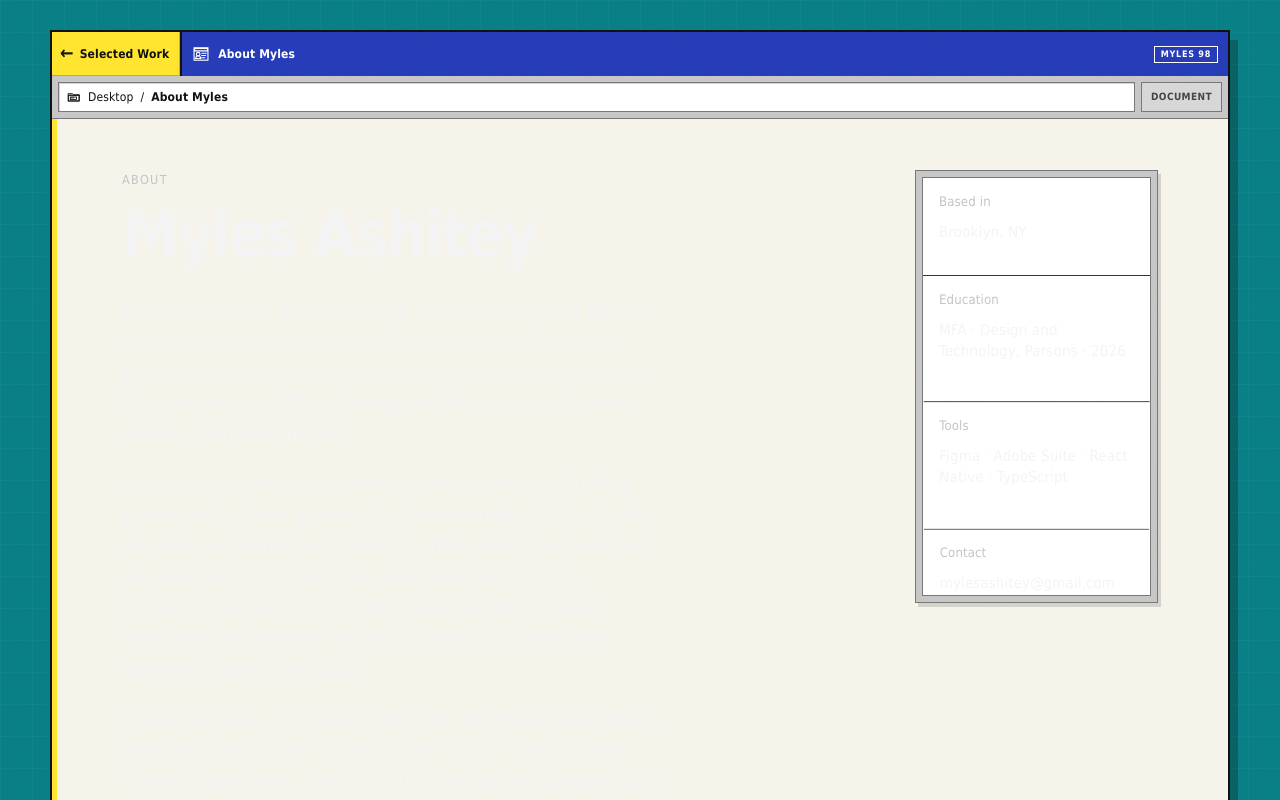
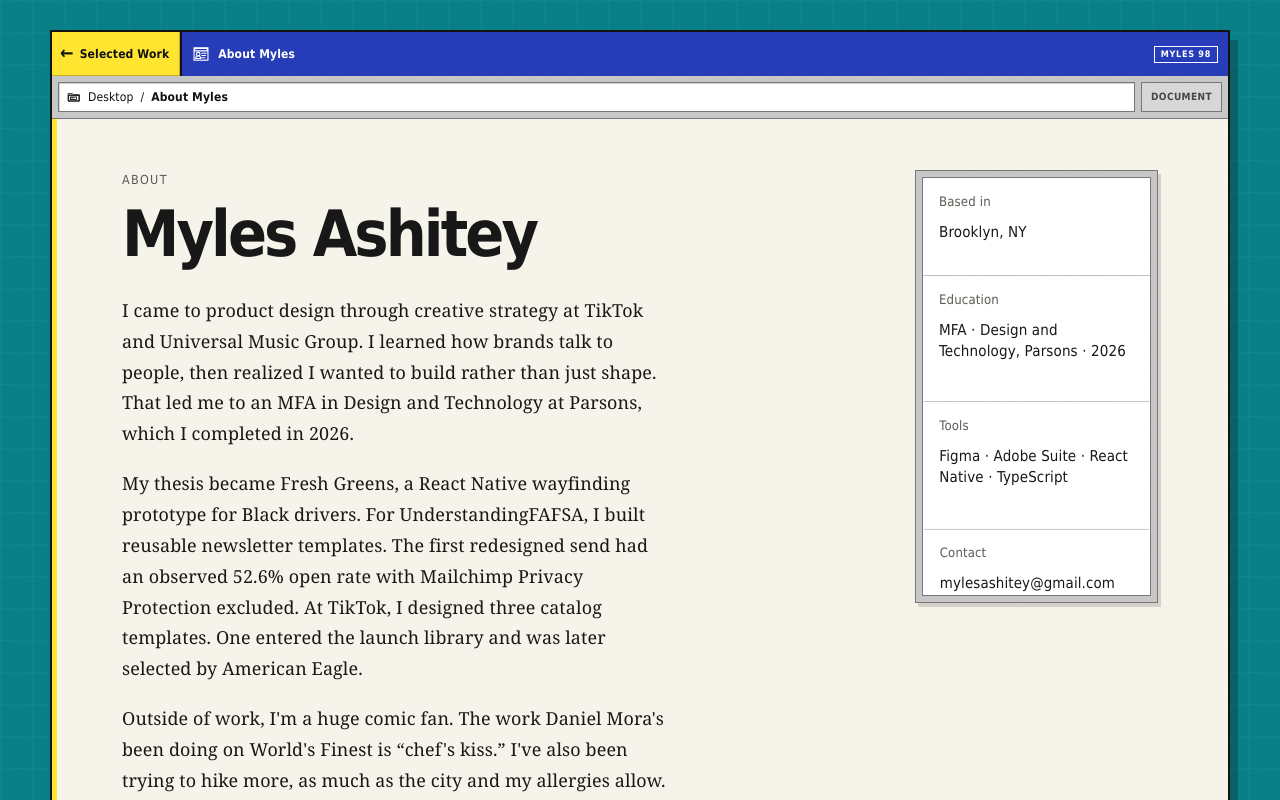
Before and after one commit to ashim238/myles-portfolio-migration, a Next.js app: page /about in a window 1280 px wide. Shown: the top 800 px of the page. Built offline with nearby package versions, Linux system fonts and the light colour scheme.

Commit message:
fix: restore contrast on Myles 98 paper surfaces

```diff
--- a/src/app/globals.css
+++ b/src/app/globals.css
@@ -8,3 +8,4 @@
 @import "./styles/myles-98-polish.css";
 @import "./styles/myles-98-refinement.css";
 @import "./styles/myles-98-precision.css";
+@import "./styles/myles-98-paper-contrast.css";
--- /dev/null
+++ b/src/app/styles/myles-98-paper-contrast.css
@@ -0,0 +1,111 @@
+/* Paper-backed Myles 98 surfaces stay light even when the global site theme is
+   dark. Keep the correction on reader/document copy rather than remapping the
+   shared --foreground and --muted tokens, since embedded evidence panels still
+   rely on those dark-surface values. */
+.reader-mode.reader-mode,
+.myles98-system-document.myles98-system-document {
+  --m98-paper-text: var(--m97-reader-ink);
+  --m98-paper-muted: #5b5953;
+  --m98-paper-rule: color-mix(
+    in srgb,
+    var(--m97-reader-ink) 28%,
+    transparent
+  );
+}
+
+/* Reader Mode hero and recruiter summary. */
+.reader-mode.reader-mode :is(
+  .project-hero-title,
+  .case-cut-row dd,
+  .case-cut-evidence-type,
+  .case-cut-evidence-cta,
+  .case-cut-moves li
+) {
+  color: var(--m98-paper-text);
+}
+
+.reader-mode.reader-mode :is(
+  .project-topbar,
+  .project-hero-lede,
+  .case-cut-row dt,
+  .case-cut-moves-label
+) {
+  color: var(--m98-paper-muted);
+}
+
+.reader-mode.reader-mode .case-cut-moves li::before {
+  color: var(--m98-paper-muted);
+}
+
+.reader-mode.reader-mode :is(.case-lead-media, .case-cut-evidence) {
+  border-color: var(--m98-paper-rule);
+}
+
+/* Secondary Myles 98 documents: About, Resume, and Loose Parts. */
+.myles98-system-document :is(
+  .about-heading,
+  .about-body,
+  .about-detail dd,
+  .about-detail dd a,
+  .resume-heading,
+  .resume-detail dd,
+  .resume-detail dd a,
+  .resume-section-heading,
+  .resume-role-title,
+  .resume-role-title a,
+  .resume-role-summary,
+  .resume-role-bullets,
+  .resume-skill-group dt,
+  .resume-skill-group dd,
+  .project-hero-title,
+  .play-entry-title,
+  .play-entry-hook,
+  .play-entry-body dd
+) {
+  color: var(--m98-paper-text);
+}
+
+.myles98-system-document :is(
+  .about-kicker,
+  .about-detail dt,
+  .resume-label,
+  .resume-summary-heading,
+  .resume-body,
+  .resume-detail dt,
+  .resume-role-org,
+  .resume-role-dates,
+  .play-lede,
+  .play-section-label,
+  .play-entry-index,
+  .play-entry-exploration,
+  .play-entry-body dt,
+  .play-entry-meta,
+  .play-entry-tag
+) {
+  color: var(--m98-paper-muted);
+}
+
+.myles98-system-document :is(
+  .about-detail,
+  .resume-aside,
+  .resume-detail,
+  .resume-experience,
+  .resume-role,
+  .resume-skills,
+  .play-entries,
+  .play-entry,
+  .play-entry-tag,
+  .play-entry-body dl,
+  .play-entry-body dl > div
+) {
+  border-color: var(--m98-paper-rule);
+}
+
+@media (forced-colors: active) {
+  .reader-mode.reader-mode,
+  .myles98-system-document.myles98-system-document {
+    --m98-paper-text: CanvasText;
+    --m98-paper-muted: CanvasText;
+    --m98-paper-rule: CanvasText;
+  }
+}
```
Also changed, not shown: 1 other file (tests, documents, lock files or other folders).
